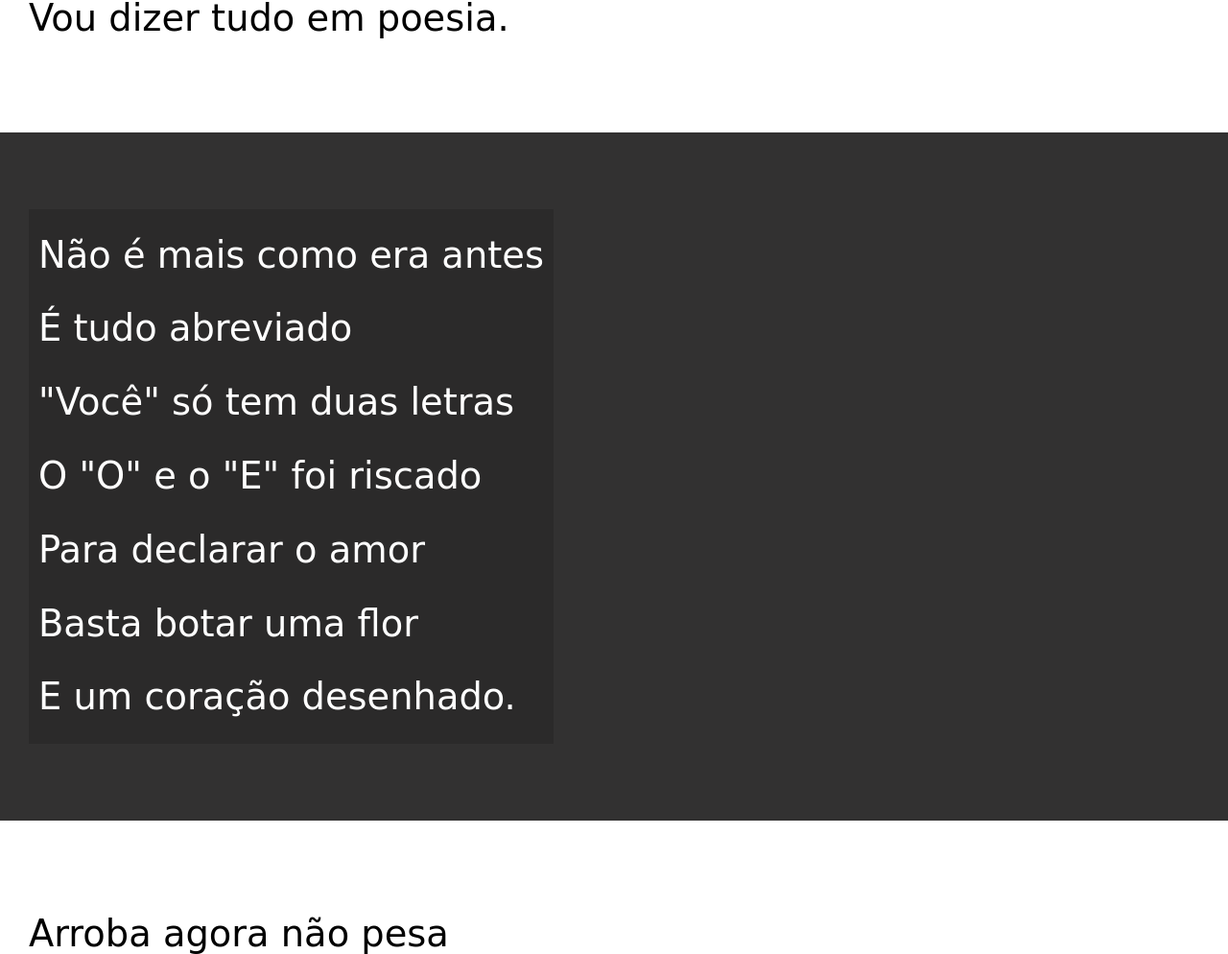
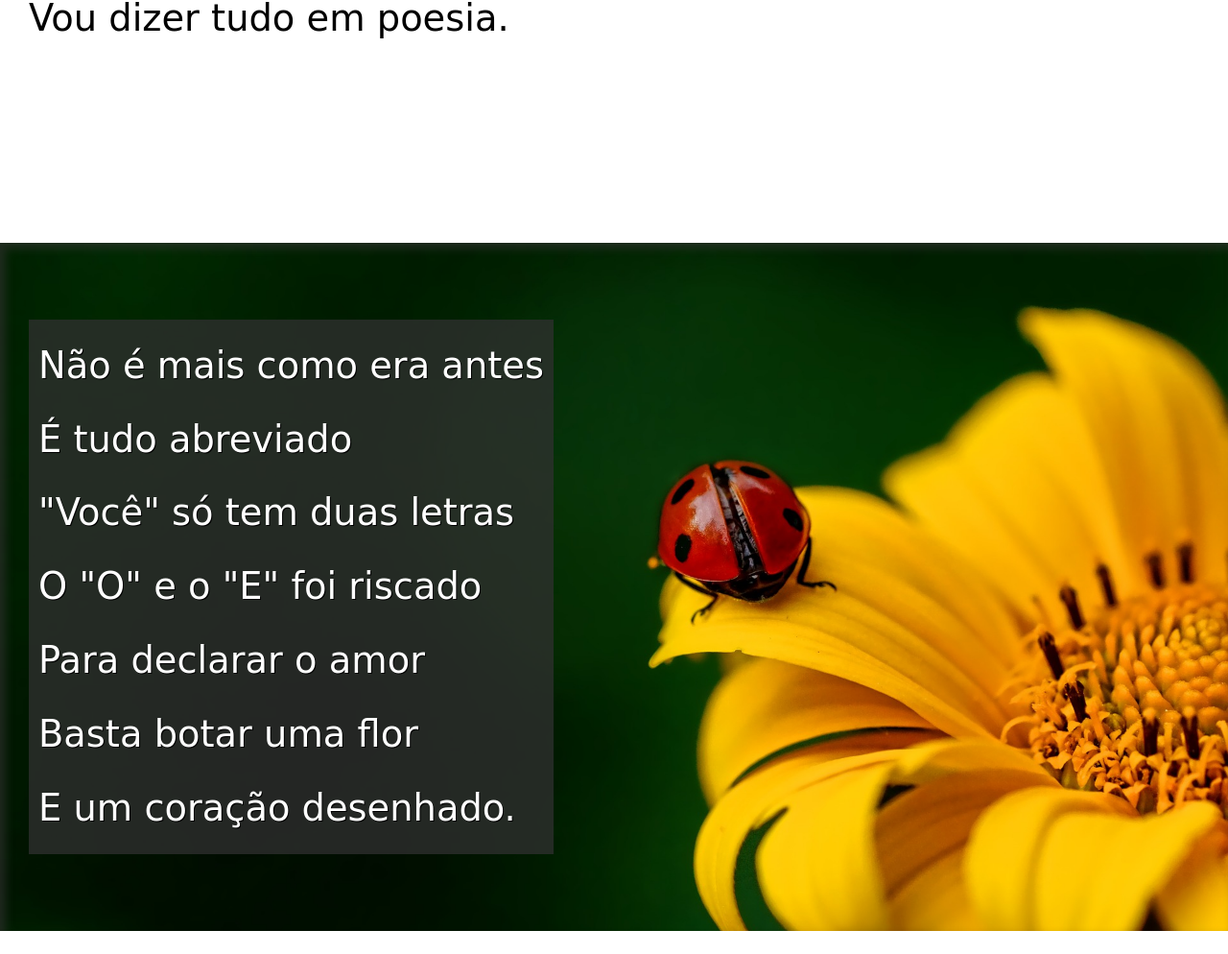
Before and after one commit to andreGluis/html-css, a plain HTML site: page Exercicios/desafio/index.html in a window 1280 px wide. Shown: the part 753-1747 px from the top of the page at 96% size. Drawn offline with Linux system fonts and the light colour scheme.

Commit message:
mais atualizaçoes

```diff
--- a/Exercicios/desafio/estilo/style.css
+++ b/Exercicios/desafio/estilo/style.css
@@ -53,18 +53,36 @@ section{
     font-family: var(--fonte03);
     font-size: 3vw;
 }
+section>p{
+    padding-bottom: 3em;
+}
 section.imagem > p{
-background-color: rgb(43, 42, 42);
+background-color: rgba(48, 48, 48, 0.755);
 display: inline-block;
 padding: 10px;
+text-shadow: 1px 1px 0px black;
+}
+section#img01{
+background-image: url('../imagens/background001.jpg');
+background-position: right center;
+
+}
+section#img02{
+background-image: url('../imagens/background002.jpg');
+background-position: right center;
+
 }
 section.normal{
     background-color: white;
     color: black;
 }
 section.imagem{
-    background-color: rgb(50, 49, 49);
-    color: white
+    background-color: rgb(29, 29, 29);
+    color: white;
+   box-shadow: inset 6px 6px 10px 0px rgba(51, 50, 50, 0.6);
+   background-size: cover;
+   background-attachment: fixed;
+
 }
 footer{
     text-align: center;
--- a/Exercicios/desafio/index.html
+++ b/Exercicios/desafio/index.html
@@ -24,7 +24,7 @@
         </p>
     </section>
 
-    <section class="imagem">
+    <section class="imagem" id="img01">
 
          <p>
              Não é mais como era antes <br>
@@ -63,7 +63,7 @@
 
     </section>
 
-    <section class="imagem">
+    <section class="imagem" id="img02">
         <p>
 
             Tenho saudade das cartas <br>
```
